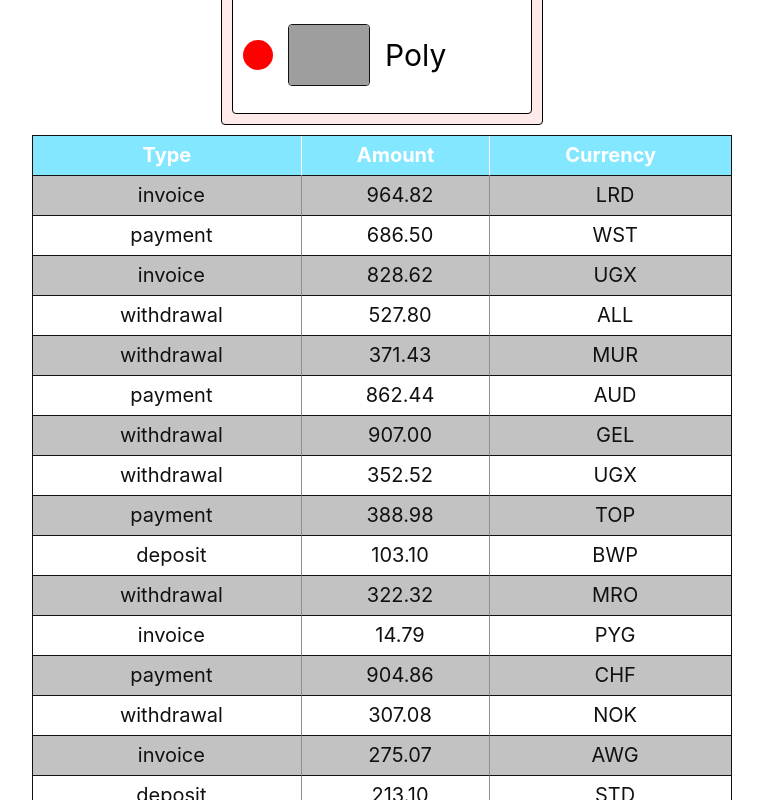
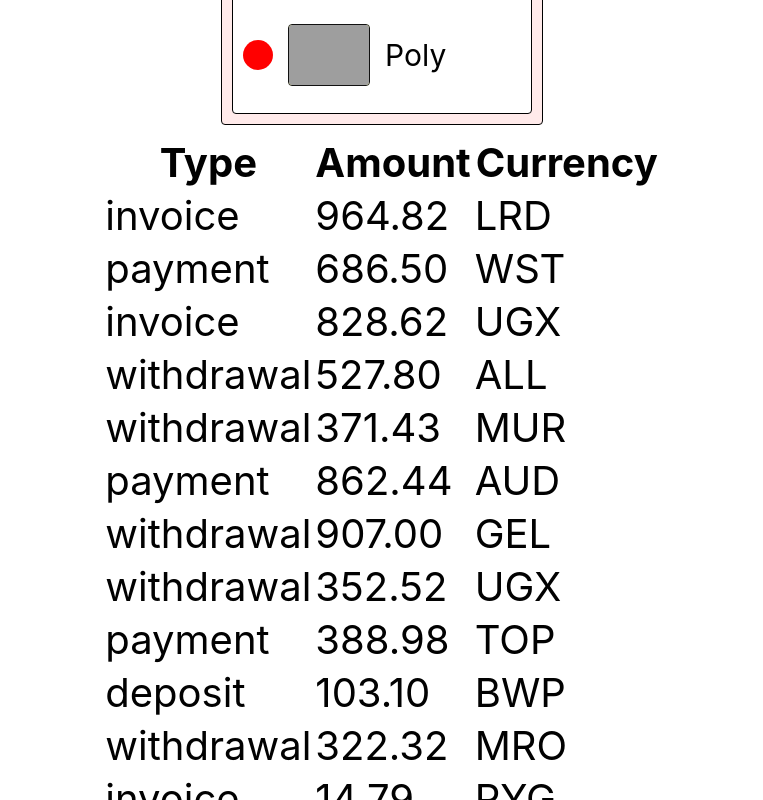
Before and after one commit to llNonlosoll/goit-react-hw-01-components, a React (Create React App) app: page / in a window 1280 px wide. Shown: the part 1220-2020 px from the top of the page, without its empty margins (258-1021 px from the left). Built offline with nearby package versions, Linux system fonts and the light colour scheme; grey boxes are pictures that could not be loaded.

Commit message:
table fixed

```diff
--- a/src/components/Transactions/Transactionhistory.jsx
+++ b/src/components/Transactions/Transactionhistory.jsx
@@ -1,34 +1,34 @@
 import PropTypes from 'prop-types';
-import {
-  Table,
-  TableHead,
-  TableHeaderRow,
-  TableHeaderElement,
-  TableBody,
-  TableRaw,
-  TableData,
-} from './transactionhistory.styled';
+// import {
+//   Table,
+//   TableHead,
+//   TableHeaderRow,
+//   TableHeaderElement,
+//   TableBody,
+//   TableRaw,
+//   TableData,
+// } from './transactionhistory.styled';
 
 export const TransactionHistory = ({ items }) => {
   return (
-    <Table>
-      <TableHead>
-        <TableHeaderRow>
-          <TableHeaderElement>Type</TableHeaderElement>
-          <TableHeaderElement>Amount</TableHeaderElement>
-          <TableHeaderElement>Currency</TableHeaderElement>
-        </TableHeaderRow>
-      </TableHead>
-      <TableBody>
+    <table>
+      <thead>
+        <tr>
+          <th>Type</th>
+          <th>Amount</th>
+          <th>Currency</th>
+        </tr>
+      </thead>
+      <tbody>
         {items.map(item => (
-          <TableRaw key={item.id}>
-            <TableData>{item.type}</TableData>
-            <TableData>{item.amount}</TableData>
-            <TableData>{item.currency}</TableData>
-          </TableRaw>
+          <tr key={item.id}>
+            <td>{item.type}</td>
+            <td>{item.amount}</td>
+            <td>{item.currency}</td>
+          </tr>
         ))}
-      </TableBody>
-    </Table>
+      </tbody>
+    </table>
   );
 };
 
```
